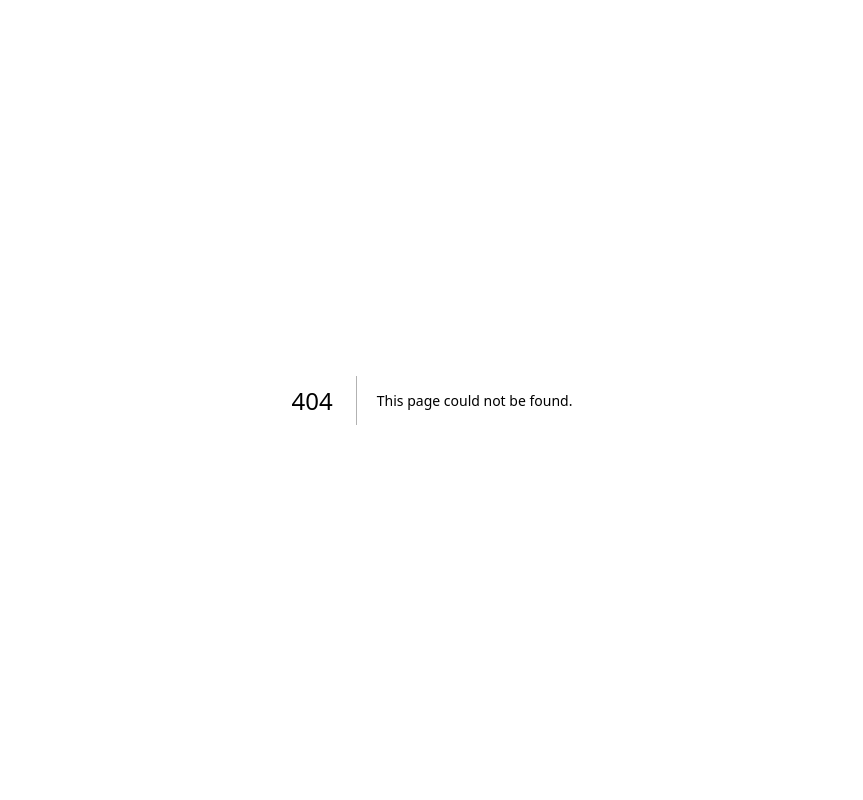
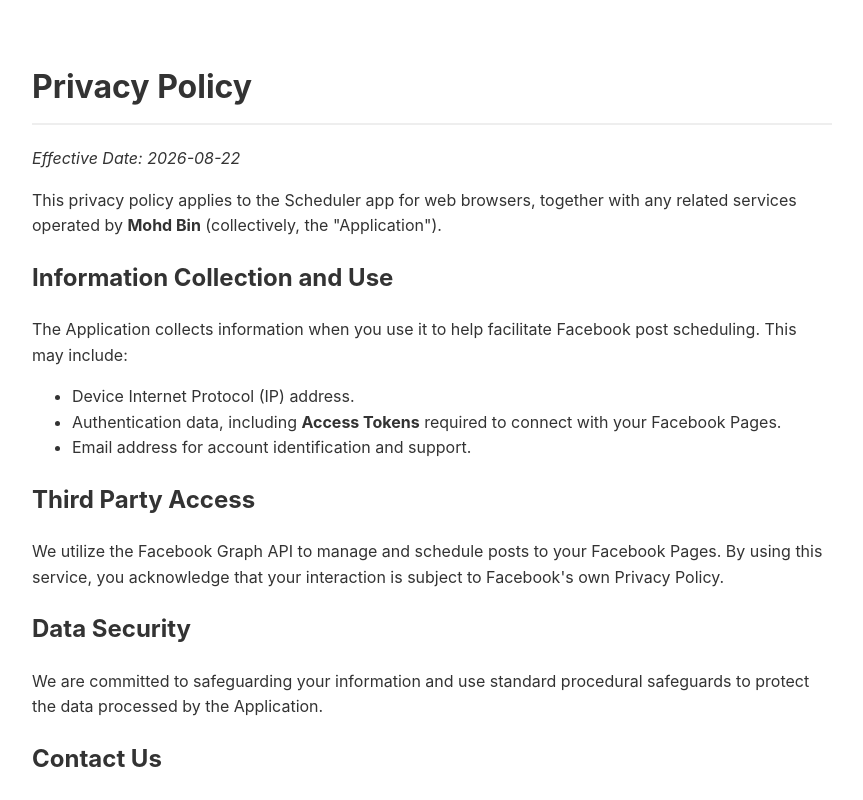
Before and after one commit to fatinhasinahbintirosli/fb-scheduler, a Next.js app: page /privacy in a window 1280 px wide. Before the commit this address had no page. Shown: the top 800 px of the page, without its empty margins (208-1071 px from the left). Built offline with nearby package versions, Linux system fonts and the light colour scheme.

Commit message:
Create page.tsx

```diff
--- /dev/null
+++ b/app/privacy/page.tsx
@@ -0,0 +1,38 @@
+export default function PrivacyPolicy() {
+  return (
+    <div style={{
+      fontFamily: '-apple-system, BlinkMacSystemFont, "Segoe UI", Roboto, Helvetica, Arial, sans-serif',
+      padding: '40px 20px',
+      maxWidth: '800px',
+      margin: '0 auto',
+      lineHeight: '1.6',
+      color: '#333'
+    }}>
+      <h1 style={{ borderBottom: '2px solid #eee', paddingBottom: '10px' }}>Privacy Policy</h1>
+      <p><em>Effective Date: 2026-08-22</em></p>
+
+      <p>This privacy policy applies to the Scheduler app for web browsers, together with any related services operated by <strong>Mohd Bin</strong> (collectively, the "Application").</p>
+
+      <h2>Information Collection and Use</h2>
+      <p>The Application collects information when you use it to help facilitate Facebook post scheduling. This may include:</p>
+      <ul>
+        <li>Device Internet Protocol (IP) address.</li>
+        <li>Authentication data, including <strong>Access Tokens</strong> required to connect with your Facebook Pages.</li>
+        <li>Email address for account identification and support.</li>
+      </ul>
+
+      <h2>Third Party Access</h2>
+      <p>We utilize the Facebook Graph API to manage and schedule posts to your Facebook Pages. By using this service, you acknowledge that your interaction is subject to Facebook's own Privacy Policy.</p>
+
+      <h2>Data Security</h2>
+      <p>We are committed to safeguarding your information and use standard procedural safeguards to protect the data processed by the Application.</p>
+
+      <h2>Contact Us</h2>
+      <p>If you have any questions or concerns regarding this privacy policy, please contact us via email at: <strong>ezhamdeli13@gmail.com</strong></p>
+
+      <footer style={{ marginTop: '50px', fontSize: '0.8em', color: '#777' }}>
+        <p>© 2026 Scheduler. All rights reserved.</p>
+      </footer>
+    </div>
+  );
+}
```
